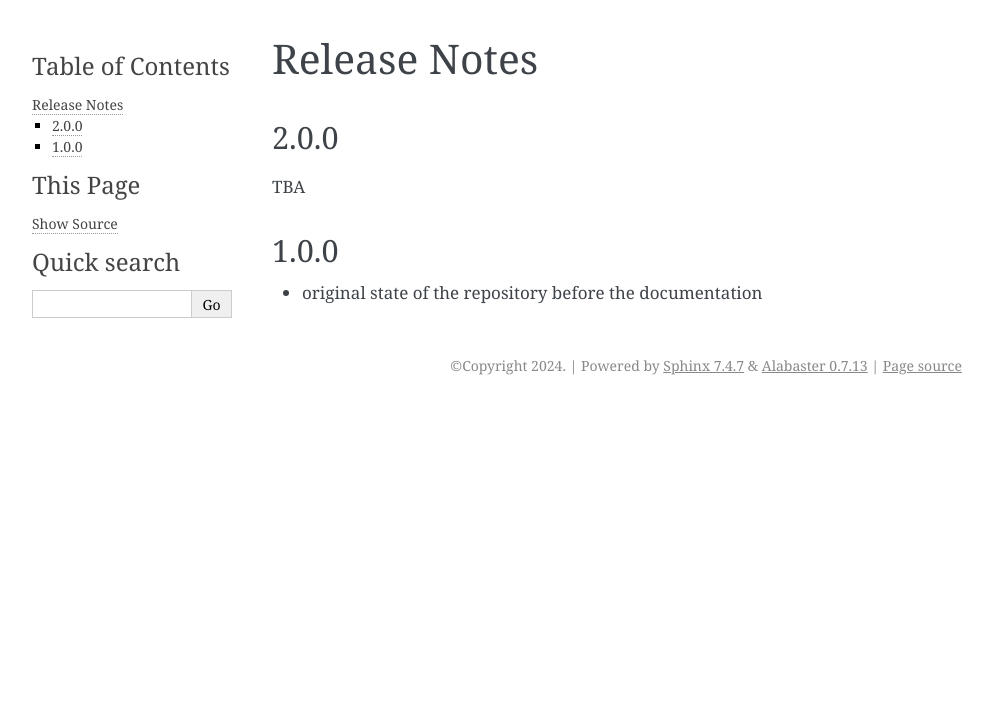
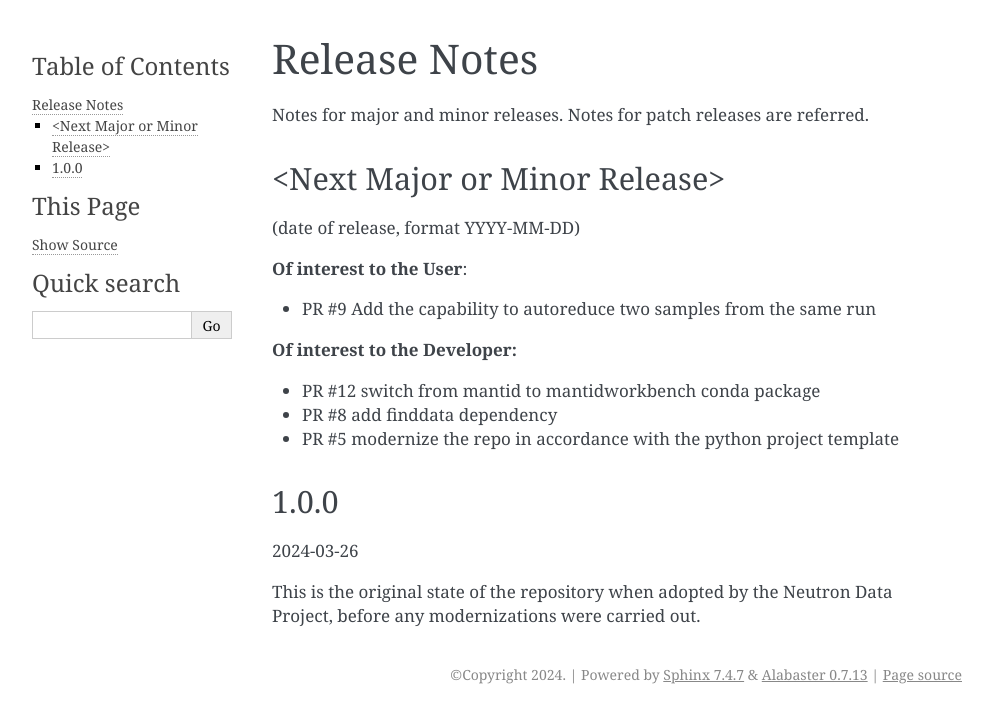
Before and after one commit to neutrons/MagnetismReflectometer, a Sphinx documentation site: the page built from docs/releases.rst, in a window 1280 px wide. Shown: the top 723 px of the page, without its empty margins (148-1141 px from the left). Built offline with Sphinx 7.4.7, drawn with Linux system fonts in a browser that asks for light colours; the version number could not be read and is left out.

Commit message:
Update release notes
Signed-off-by: Jose Borreguero <borreguero@gmail.com>

```diff
--- a/docs/releases.rst
+++ b/docs/releases.rst
@@ -2,11 +2,26 @@
 
 Release Notes
 =============
+Notes for major and minor releases. Notes for patch releases are referred.
 
-2.0.0
------
-TBA
+<Next Major or Minor Release>
+-----------------------------
+(date of release, format YYYY-MM-DD)
+
+**Of interest to the User**:
+
+- PR #9 Add the capability to autoreduce two samples from the same run
+
+**Of interest to the Developer:**
+
+- PR #12 switch from mantid to mantidworkbench conda package
+- PR #8 add finddata dependency
+- PR #5 modernize the repo in accordance with the python project template
+
 
 1.0.0
 -----
-- original state of the repository before the documentation
+2024-03-26
+
+This is the original state of the repository when adopted by the Neutron Data Project,
+before any modernizations were carried out.
```
